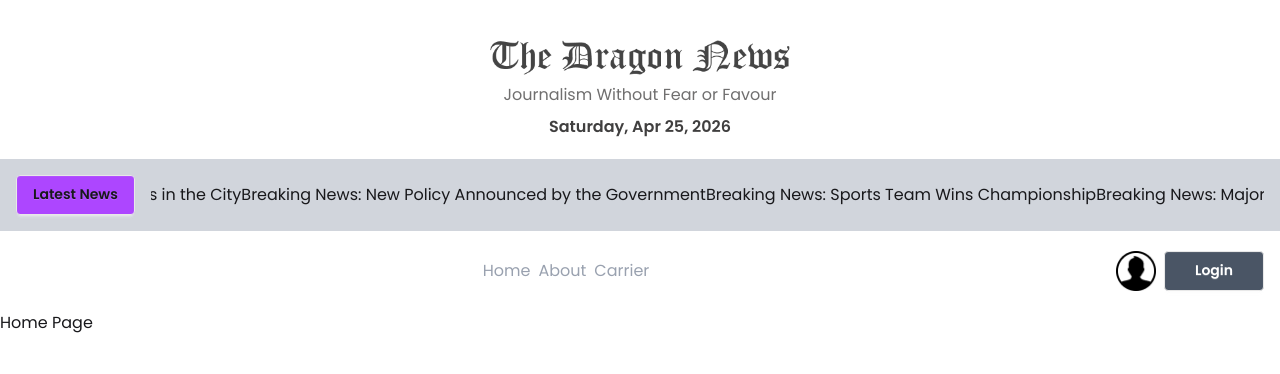
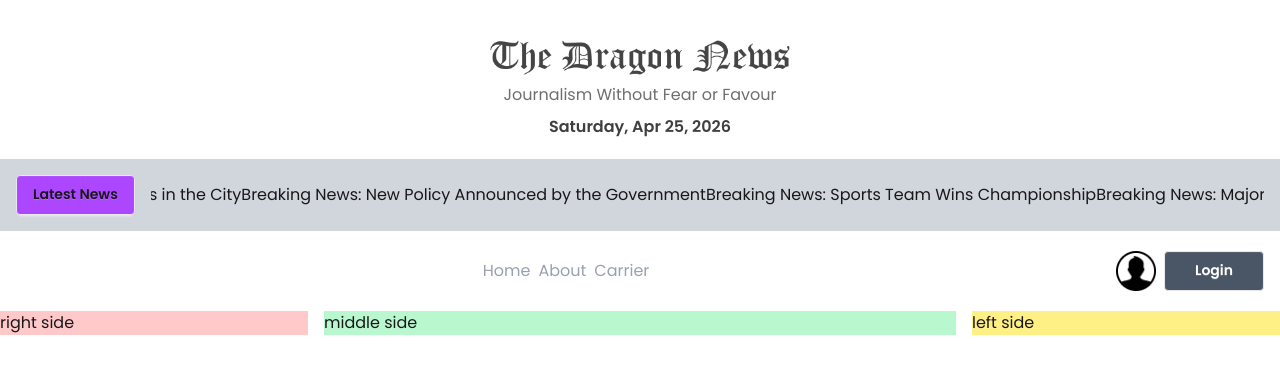
Before and after one commit to md-morsalin10/Dragon-News-Project, a Next.js app: page / in a window 1280 px wide. Shown: the top 374 px of the page. Built offline with nearby package versions, Linux system fonts and the light colour scheme.

Commit message:
home page created

```diff
--- /dev/null
+++ b/src/app/(main)/about/page.jsx
@@ -0,0 +1,11 @@
+import React from 'react';
+
+const AboutPage = () => {
+    return (
+        <div>
+            <p>About Page</p>
+        </div>
+    );
+};
+
+export default AboutPage;
--- /dev/null
+++ b/src/app/(main)/carrier/page.jsx
@@ -0,0 +1,11 @@
+import React from 'react';
+
+const CarrierPage = () => {
+    return (
+        <div>
+            <p>Carrier page</p>
+        </div>
+    );
+};
+
+export default CarrierPage;
--- a/src/app/(main)/page.js
+++ /dev/null
@@ -1,7 +0,0 @@
-
-
-export default function Home() {
-  return (
-  <h3>Home Page</h3>
-  );
-}
--- /dev/null
+++ b/src/app/(main)/page.jsx
@@ -0,0 +1,19 @@
+import React from 'react';
+
+const HomePage = () => {
+  return (
+    <div className='grid grid-cols-12 container mx-auto gap-4'>
+      <div className='bg-red-200 col-span-3'>
+        right side
+      </div>
+      <div className='bg-green-200 col-span-6'>
+        middle side
+      </div>
+      <div className='bg-yellow-200 col-span-3'>
+        left side
+      </div>
+    </div>
+  );
+};
+
+export default HomePage;
--- /dev/null
+++ b/src/components/shared/NavLink.jsx
@@ -0,0 +1,10 @@
+import Link from 'next/link';
+import React from 'react';
+
+const NavLink = ({href, children}) => {
+    return (
+        <Link href={href}>{children}</Link>
+    );
+};
+
+export default NavLink;
--- a/src/components/shared/Navbar.jsx
+++ b/src/components/shared/Navbar.jsx
@@ -2,16 +2,19 @@ import Image from 'next/image';
 import Link from 'next/link';
 import React from 'react';
 import navLogo from "@/assets/user.png"
+import NavLink from './NavLink';
 
 const Navbar = () => {
     return (
         <div className='flex justify-between items-center container mx-auto py-5 px-4'>
             <div></div>
-            <ul className='flex justify-center items-center gap-2 text-gray-400'>
-                <li><Link href={"/"}>Home</Link></li>
-                <li><Link href={"about"}>About</Link></li>
-                <li><Link href={"carrier"}>Carrier</Link></li>
-            </ul>
+            <div>
+                <ul className='flex justify-center items-center gap-2 text-gray-400'>
+                    <li><NavLink href={"/"}>Home</NavLink></li>
+                    <li><NavLink href={"about"}>About</NavLink></li>
+                    <li><NavLink href={"carrier"}>Carrier</NavLink></li>
+                </ul>
+            </div>
             <div className='flex justify-center items-center gap-2'>
                 <Image
                     width={100}
```
